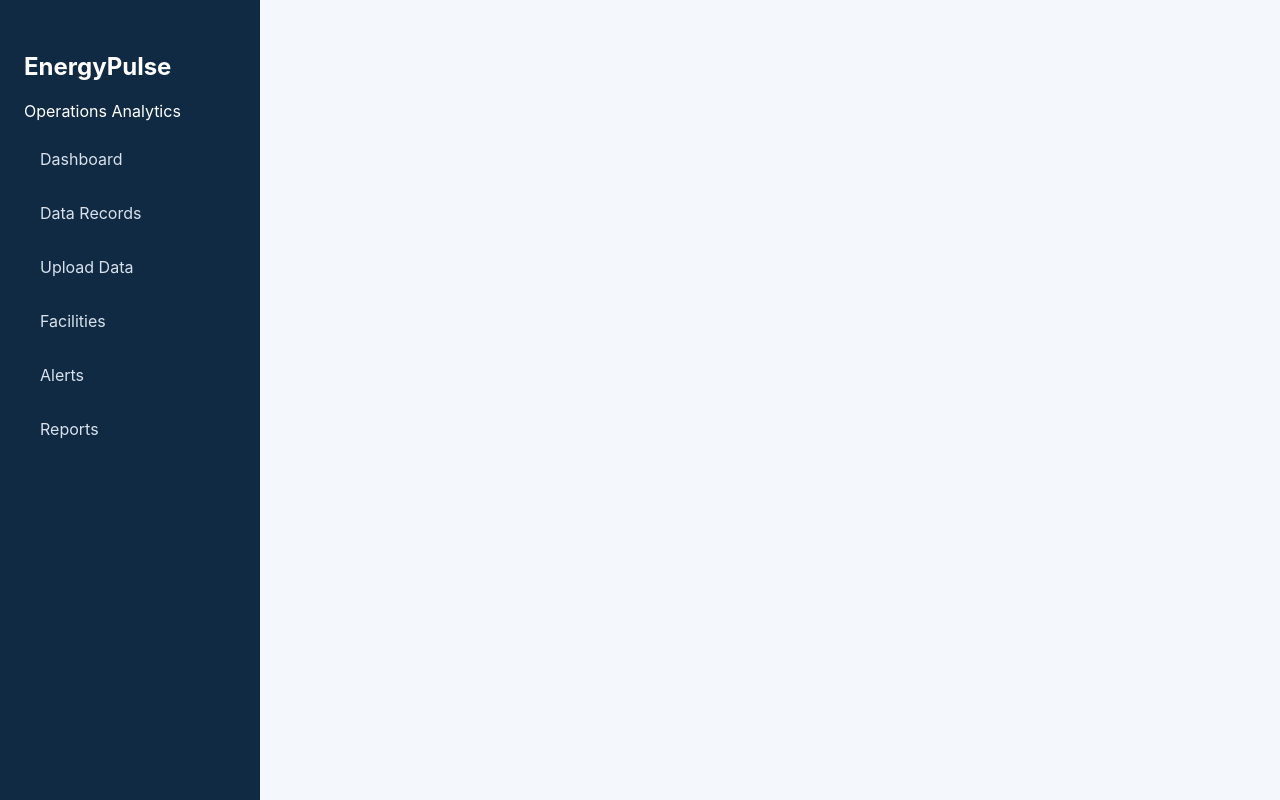
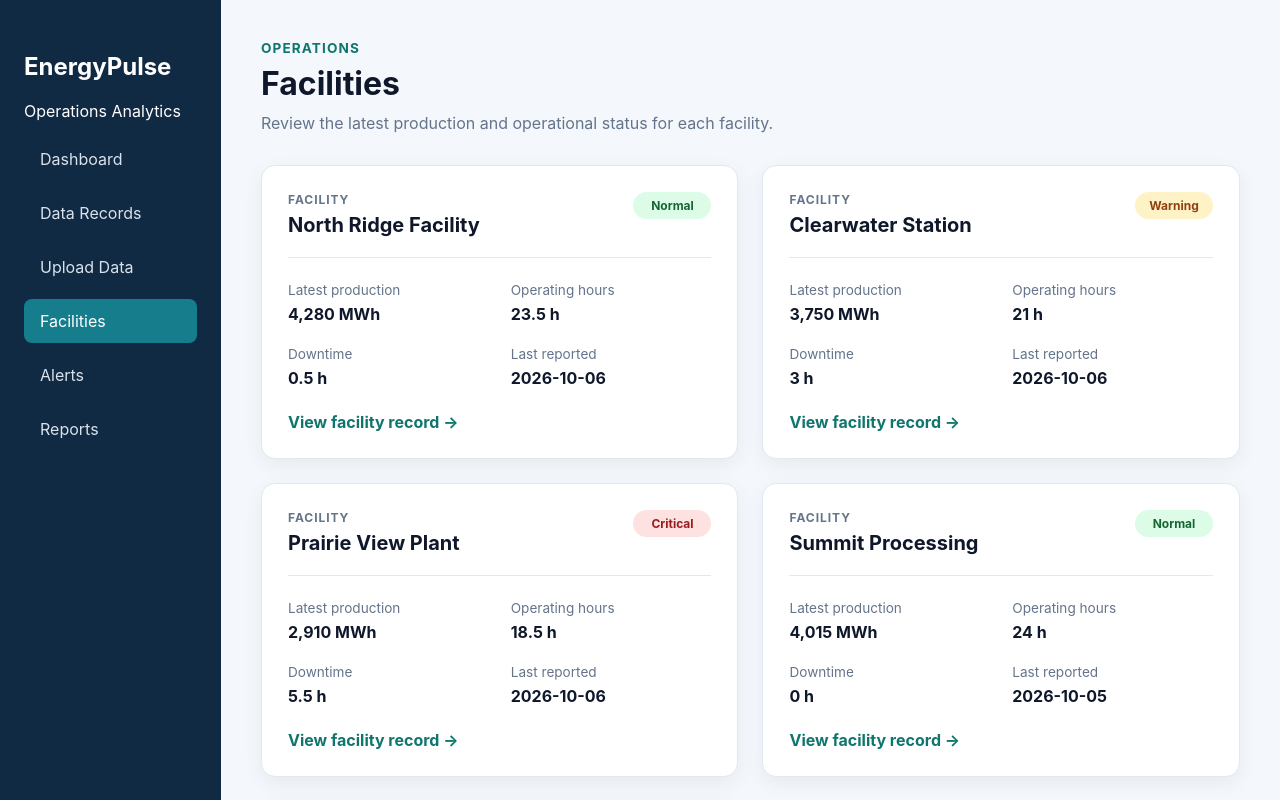
Before and after one commit to humairakarimi/energypulse-dashboard, a React (Vite) app in the folder frontend/: page /facilities in a window 1280 px wide. Shown: the top 800 px of the page. Built offline with nearby package versions, Linux system fonts and the light colour scheme; the HTML template or start-up script is replaced by a standard one.

Commit message:
Add facilities overview page

```diff
--- a/frontend/src/App.css
+++ b/frontend/src/App.css
@@ -747,3 +747,106 @@
   border-radius: 8px;
   font-weight: 600;
 }
+
+/* Facilities page */
+
+.facilities-grid {
+  display: grid;
+  grid-template-columns: repeat(2, minmax(0, 1fr));
+  gap: 24px;
+}
+
+.facility-card {
+  padding: 26px;
+  background-color: #ffffff;
+  border: 1px solid #e2e8f0;
+  border-radius: 14px;
+  box-shadow: 0 6px 20px rgba(15, 23, 42, 0.06);
+  transition:
+    transform 0.2s ease,
+    box-shadow 0.2s ease;
+}
+
+.facility-card:hover {
+  transform: translateY(-3px);
+  box-shadow: 0 10px 28px rgba(15, 23, 42, 0.1);
+}
+
+.facility-card-header {
+  display: flex;
+  align-items: flex-start;
+  justify-content: space-between;
+  gap: 20px;
+  padding-bottom: 20px;
+  border-bottom: 1px solid #e2e8f0;
+}
+
+.facility-label {
+  margin: 0 0 6px;
+  color: #64748b;
+  font-size: 0.75rem;
+  font-weight: 700;
+  letter-spacing: 0.08em;
+  text-transform: uppercase;
+}
+
+.facility-card h2 {
+  margin: 0;
+  color: #0f172a;
+  font-size: 1.25rem;
+}
+
+.facility-information {
+  display: grid;
+  grid-template-columns: repeat(2, minmax(0, 1fr));
+  gap: 22px;
+  padding: 24px 0;
+}
+
+.facility-information div {
+  display: flex;
+  flex-direction: column;
+  gap: 6px;
+}
+
+.facility-information span {
+  color: #64748b;
+  font-size: 0.85rem;
+}
+
+.facility-information strong {
+  color: #0f172a;
+  font-size: 1rem;
+}
+
+.facility-details-link {
+  display: inline-block;
+  color: #0f766e;
+  font-weight: 700;
+  text-decoration: none;
+}
+
+.facility-details-link:hover {
+  color: #115e59;
+  text-decoration: underline;
+}
+
+@media (max-width: 1000px) {
+  .facilities-grid {
+    grid-template-columns: 1fr;
+  }
+}
+
+@media (max-width: 600px) {
+  .facility-card {
+    padding: 20px;
+  }
+
+  .facility-card-header {
+    flex-direction: column;
+  }
+
+  .facility-information {
+    grid-template-columns: 1fr;
+  }
+}
--- a/frontend/src/App.tsx
+++ b/frontend/src/App.tsx
@@ -5,6 +5,7 @@ import DataRecords from "./pages/DataRecords.tsx"
 import Dashboard from "./pages/Dashboard";
 import RecordDetails from "./pages/RecordDetails";
 import UploadData from "./pages/UploadData";
+import Facilities from "./pages/Facilities";
 
 
 function App() {
@@ -20,6 +21,7 @@ function App() {
                 <Route path="/records" element={<DataRecords />} />
                 <Route path="/records/:recordId" element={<RecordDetails />} />
                 <Route path="/upload" element={<UploadData />} />
+                <Route path="/facilities" element={<Facilities />} />
 
             </Routes>
 
--- a/frontend/src/components/layout/Sidebar.tsx
+++ b/frontend/src/components/layout/Sidebar.tsx
@@ -33,9 +33,14 @@ function Sidebar() {
                 >
                     Upload Data
                 </NavLink>
-                <a className="nav-link" href="#">
+                <NavLink
+                    to="/facilities"
+                    className={({isActive}) =>
+                        `nav-link ${isActive ? "active" : ""}`
+                    }
+                >
                     Facilities
-                </a>
+                </NavLink>
 
                 <a className="nav-link" href="#">
                     Alerts
--- /dev/null
+++ b/frontend/src/pages/Facilities.tsx
@@ -0,0 +1,66 @@
+import { Link } from "react-router-dom";
+import { operationalRecords } from "../data/operationalRecords";
+
+function Facilities() {
+  return (
+    <main className="page-content">
+      <div className="page-heading">
+        <p className="page-eyebrow">Operations</p>
+        <h1>Facilities</h1>
+        <p>
+          Review the latest production and operational status for each facility.
+        </p>
+      </div>
+
+      <section className="facilities-grid">
+        {operationalRecords.map((record) => (
+          <article className="facility-card" key={record.id}>
+            <div className="facility-card-header">
+              <div>
+                <p className="facility-label">Facility</p>
+                <h2>{record.facility}</h2>
+              </div>
+
+              <span
+                className={`status-badge ${record.status.toLowerCase()}`}
+              >
+                {record.status}
+              </span>
+            </div>
+
+            <div className="facility-information">
+              <div>
+                <span>Latest production</span>
+                <strong>{record.production.toLocaleString()} MWh</strong>
+              </div>
+
+              <div>
+                <span>Operating hours</span>
+                <strong>{record.operatingHours} h</strong>
+              </div>
+
+              <div>
+                <span>Downtime</span>
+                <strong>{record.downtimeHours} h</strong>
+              </div>
+
+              <div>
+                <span>Last reported</span>
+                <strong>{record.date}</strong>
+              </div>
+            </div>
+
+            <Link
+              to={`/records/${record.id}`}
+              className="facility-details-link"
+            >
+              View facility record →
+            </Link>
+          </article>
+        ))}
+      </section>
+    </main>
+  );
+}
+
+export default Facilities;
```
